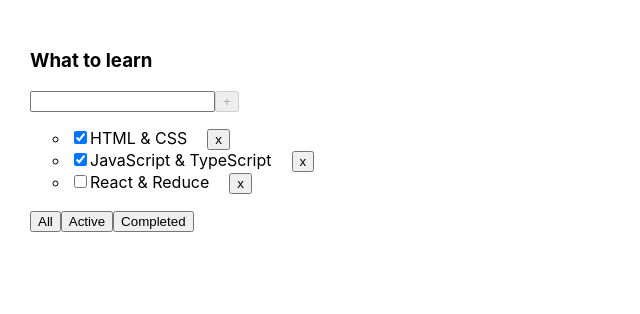
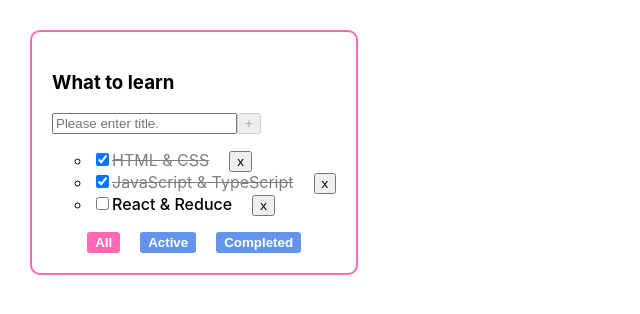
Before and after one commit to MaksLeseu/Todolist, a React (Create React App) app: page / in a window 1280 px wide. Shown: the top 314 px of the page, without its empty margins (0-640 px from the left). Built offline with nearby package versions, Linux system fonts and the light colour scheme.

Commit message:
changes validation, css, checkbox

```diff
--- a/src/App.css
+++ b/src/App.css
@@ -12,5 +12,47 @@
 }
 
 .text {
+
+}
+
+.todolist {
+  border: 2px hotpink solid;
+  padding: 20px;
+  border-radius: 10px;
+}
+
+.task {
   margin-right: 20px;
+  font-weight: 500;
 }
+
+.task-done {
+  margin-right: 20px;
+  text-decoration: line-through;
+  opacity: 0.5;
+}
+
+.filter-btn {
+  background-color: cornflowerblue;
+  border: 2px cornflowerblue solid;
+  font-weight: 700;
+  color: white;
+  border-radius: 3px;
+  margin-left: 10px;
+  margin-right: 10px;
+}
+
+.filter-btn__active {
+  background-color: hotpink;
+  border: 2px hotpink solid;
+  font-weight: 700;
+  color: white;
+  border-radius: 3px;
+  margin-left: 10px;
+  margin-right: 10px;
+}
+
+.filter-btn__container {
+  display: flex;
+  justify-content: center;
+}
--- a/src/App.tsx
+++ b/src/App.tsx
@@ -28,6 +28,14 @@ function App(): JSX.Element {
         setTasks([{id: v1(), title: title, isDone: false}, ...tasks]);
     }
 
+    function changeTaskStatus(taskId: string, newIsDone: boolean) {
+        setTasks(tasks.map(i => i.id === taskId ? {...i, isDone : newIsDone} : i));
+    }
+
+    function filteredTasksFunc() {
+
+    }
+
 
     let filteredTasks: Array<TaskType> = [];
 
@@ -52,6 +60,8 @@ function App(): JSX.Element {
                 removeTasks={removeTasks}
                 setTasks={setTasks}
                 addTasks={addTasks}
+                changeTaskStatus={changeTaskStatus}
+                filter={filter}
             />
         </div>
     );
--- a/src/TasksList.tsx
+++ b/src/TasksList.tsx
@@ -1,4 +1,4 @@
-import React from "react";
+import React, {ChangeEvent} from "react";
 import {TaskType} from "./Todolist";
 import './App.css'
 import {SuperButton} from "./SuperButton";
@@ -6,20 +6,22 @@ import {SuperButton} from "./SuperButton";
 type TasksListType = {
     tasks: TaskType[]
     removeTask: (taskId: string) => void
+    setTasks: any
+    changeTaskStatus: (taskId: string, newIsDone: boolean) => void
 }
-
-
 
 
 export function TasksList(props: TasksListType) {
 
     const TasksItem = props.tasks.length
     ? props.tasks.map(task => {
+
+            const changeTaskStatus = (e: ChangeEvent<HTMLInputElement>) => props.changeTaskStatus(task.id, e.currentTarget.checked);
+            const taskClasses = task.isDone ? 'task-done': 'task';
         return (
             <li key={task.id}>
-                <input type={"checkbox"} checked={task.isDone}></input>
-                <span className={'text'}>{task.title}</span>
-                {/*<button onClick={() => props.removeTask(task.id)}>x</button>*/}
+                <input onChange={changeTaskStatus} type={"checkbox"} checked={task.isDone}></input>
+                <span className={taskClasses}>{task.title}</span>
                 <SuperButton name={'x'} removeTask={props.removeTask} id={task.id}/>
             </li>
         )
--- a/src/Todolist.tsx
+++ b/src/Todolist.tsx
@@ -9,6 +9,8 @@ type TodoListPropsType = {
     removeTasks: (taskId: string) => void
     setTasks: any
     addTasks: any
+    changeTaskStatus: (taskId: string, newIsDone: boolean) => void
+    filter: string
 }
 
 export type TaskType = {
@@ -20,42 +22,63 @@ export type TaskType = {
 const Todolist = (props: TodoListPropsType) => {
 
     let [title, setTitle] = useState('');
+    let [error, setError] = useState<boolean>(false);
+
+    const maxLengthUserMessage: number = 20;
+    const isUserMessageToLong = title.length > maxLengthUserMessage;
 
 
     function onChangeHandler(event: ChangeEvent<HTMLInputElement>) {
         setTitle(event.currentTarget.value);
     }
 
-    function onKeyPressHandler(e: KeyboardEvent<HTMLInputElement>) {
-        if (e.charCode === 13 && title.trim().length !== 0 && title.length < 20
-        ) {
+    const addTasks = () => {
+        const trimmedTitle = title.trim();
+        if (trimmedTitle) {
             props.addTasks(title);
-            setTitle('');
+        } else {
+            setError(true);
         }
-    }
-
-    function onClockHandler() {
-        props.addTasks(title);
         setTitle('');
     }
 
+    function onKeyDownHandler(e: KeyboardEvent<HTMLInputElement>) {
+        return e.key === 'Enter' && title.length < maxLengthUserMessage && addTasks();
+    }
+
+    function handlerCreator(filter: any) {
+        return () => props.changeFilterValue(filter);
+    }
+
     return (
-        <div>
+        <div className={'todolist'}>
             <h3>{props.title}</h3>
             <div>
                 <input value={title}
+                       placeholder={'Please enter title.'}
                        onChange={onChangeHandler}
-                       onKeyPress={onKeyPressHandler} />
-                <button disabled={title.trim().length === 0 || title.length > 20} onClick={onClockHandler}>+</button>
-                {title.length > 20 && <div> Task title is to long!</div>}
+                       onKeyDown={onKeyDownHandler} />
+
+                <button disabled={title.length === 0 || isUserMessageToLong} onClick={addTasks}>+</button>
+                {isUserMessageToLong && <div style={{color: 'hotpink'}}> Task title is to long!</div>}
+                {error && <div style={{color: 'hotpink'}}> Title is required!</div>}
+
             </div>
             <ul className={'pad'}>
-                <TasksList removeTask={props.removeTasks} tasks={props.tasks} />
+                <TasksList
+                    setTasks={props.setTasks}
+                    removeTask={props.removeTasks}
+                    tasks={props.tasks}
+                    changeTaskStatus={props.changeTaskStatus}
+                />
             </ul>
-            <div>
-                <button onClick={() => props.changeFilterValue('all')}>All</button>
-                <button onClick={() => props.changeFilterValue('active')}>Active</button>
-                <button onClick={() => props.changeFilterValue('completed')}>Completed</button>
+            <div className={'filter-btn__container'}>
+                <button className={props.filter === 'all' ? 'filter-btn__active': 'filter-btn'}
+                        onClick={handlerCreator('all')}>All</button>
+                <button className={props.filter === 'active' ? 'filter-btn__active': 'filter-btn'}
+                        onClick={handlerCreator('active')}>Active</button>
+                <button className={props.filter === 'completed' ? 'filter-btn__active': 'filter-btn'}
+                        onClick={handlerCreator('completed')}>Completed</button>
             </div>
         </div>
     );
```
